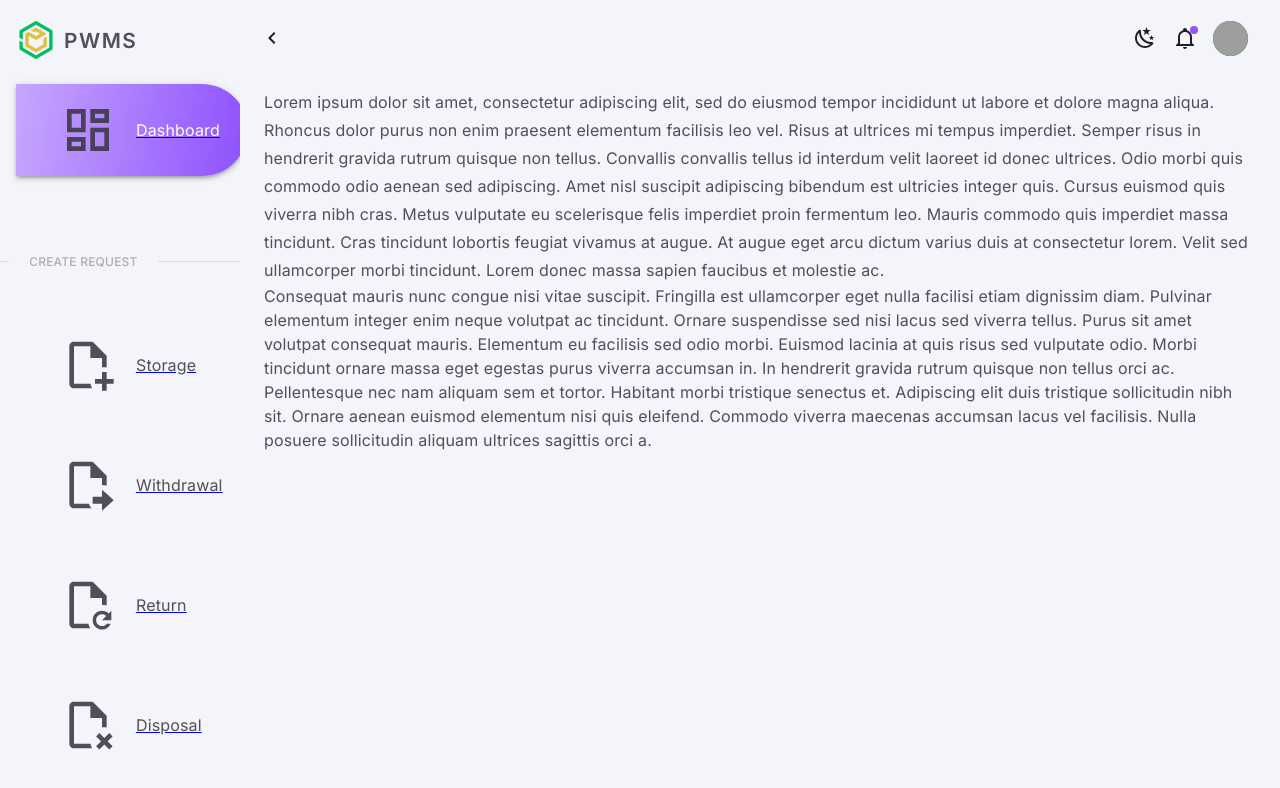
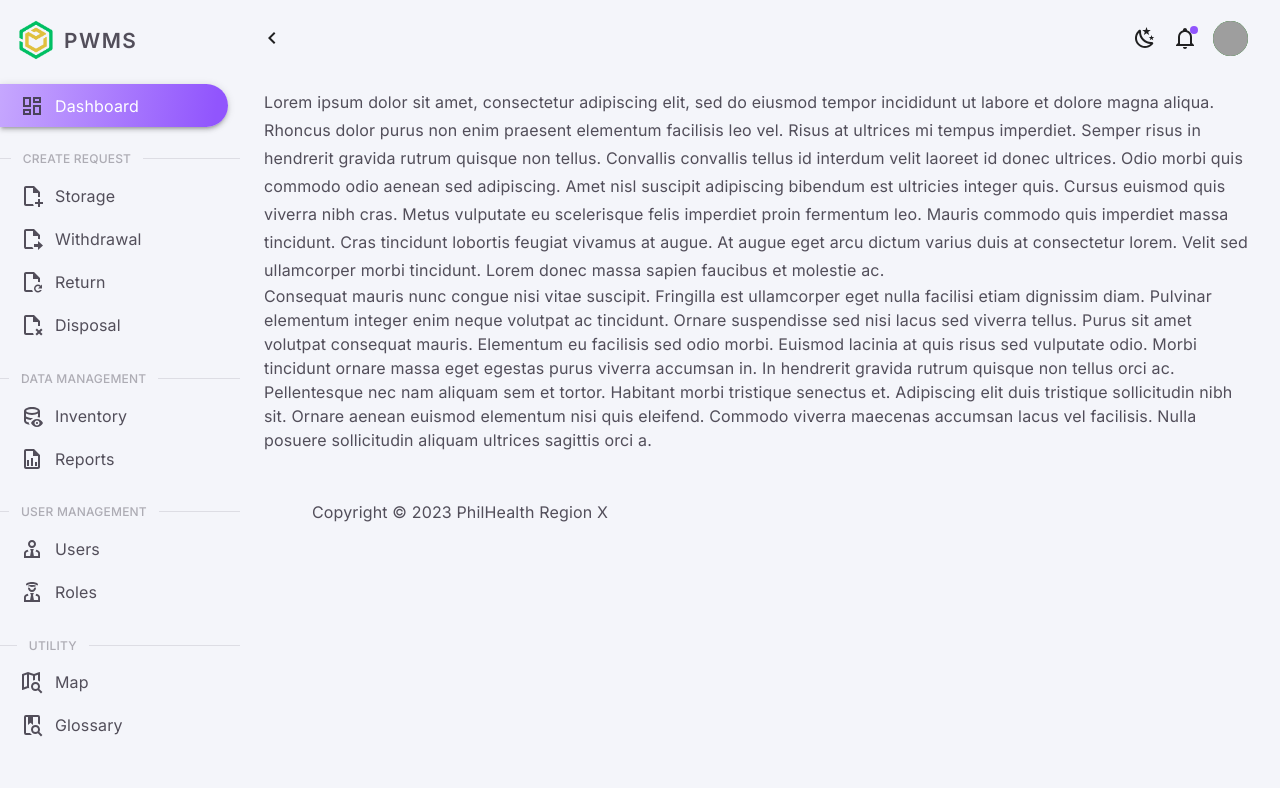
Before and after one commit to charlesCaballero/admin-template, a Next.js app: page / in a window 1280 px wide. Shown: the top 788 px of the page. Built offline with nearby package versions, Linux system fonts and the light colour scheme; grey boxes are pictures that could not be loaded.

Commit message:
Working on main content and wrapper

```diff
--- a/package.json
+++ b/package.json
@@ -1,6 +1,6 @@
 {
   "name": "admin-template",
-  "version": "0.1.27",
+  "version": "0.1.28",
   "private": true,
   "scripts": {
     "dev": "next dev",
--- a/src/_components/custom/AppBarContainer.ts
+++ b/src/_components/custom/AppBarContainer.ts
@@ -10,7 +10,7 @@ export const AppBarContainer = styled(MuiAppBar, {
   shouldForwardProp: (prop) => prop !== "open",
 })<AppBarProps>(({ theme, open }) => ({
   zIndex: theme.zIndex.drawer + 1,
-  width: `calc( 100% - ${theme.spacing(8)} )`,
+  width: `calc( 100% - ${theme.spacing(10)} )`,
   boxShadow: "none",
   border: 0,
   transition: theme.transitions.create(["width", "margin"], {
--- a/src/_components/interface/AppDrawer.tsx
+++ b/src/_components/interface/AppDrawer.tsx
@@ -24,10 +24,7 @@ const closedMixin = (theme: Theme): CSSObject => ({
     duration: theme.transitions.duration.leavingScreen,
   }),
   overflowX: "hidden",
-  width: `calc(${theme.spacing(7)} + 1px)`,
-  [theme.breakpoints.up("sm")]: {
-    width: `calc(${theme.spacing(8)} + 1px)`,
-  },
+  width: `calc(${theme.spacing(10)} + 1px)`,
 });
 
 const Drawer = styled(MuiDrawer, {
@@ -37,6 +34,12 @@ const Drawer = styled(MuiDrawer, {
   flexShrink: 0,
   whiteSpace: "nowrap",
   boxSizing: "border-box",
+  "& .MuiDrawer-paper": {
+    overflowY: "hidden",
+  },
+  "& .MuiDrawer-paper:hover": {
+    overflowY: "auto",
+  },
   ...(open && {
     ...openedMixin(theme),
     "& .MuiDrawer-paper": openedMixin(theme),
@@ -61,8 +64,8 @@ export default function AppDrawer(props: AppDrawerProps) {
         },
       }}
     >
-      <NavHeader />
-      <Navigation navItems={navItems} />
+      <NavHeader open={open} />
+      <Navigation navItems={navItems} navMinimized={!open} />
     </Drawer>
   );
 }
--- /dev/null
+++ b/src/_components/interface/Footer.tsx
@@ -0,0 +1,47 @@
+// ** MUI Imports
+import Box from "@mui/material/Box";
+import { useTheme } from "@mui/material/styles";
+import { Typography } from "@mui/material";
+
+export default function Footer() {
+  // ** Hook
+  const theme = useTheme();
+
+  return (
+    <Box
+      component="footer"
+      className="layout-footer"
+      sx={{
+        zIndex: 10,
+        display: "flex",
+        alignItems: "center",
+        justifyContent: "center",
+        width: "100%",
+      }}
+    >
+      <Box
+        className="footer-content-container"
+        sx={{
+          width: "100%",
+          borderTopLeftRadius: 14,
+          borderTopRightRadius: 14,
+          padding: theme.spacing(4, 6),
+          ...{ "@media (min-width:1440px)": { maxWidth: 1440 } },
+        }}
+      >
+        <Box
+          sx={{
+            display: "flex",
+            flexWrap: "wrap",
+            alignItems: "center",
+            justifyContent: "space-between",
+          }}
+        >
+          <Typography sx={{ mr: 2 }}>
+            {`Copyright © ${new Date().getFullYear()} PhilHealth Region X`}
+          </Typography>
+        </Box>
+      </Box>
+    </Box>
+  );
+}
--- a/src/_components/interface/Header.tsx
+++ b/src/_components/interface/Header.tsx
@@ -16,8 +16,13 @@ const MenuHeaderWrapper = styled(Box)<BoxProps>(({ theme }) => ({
   alignItems: "center",
   justifyContent: "space-between",
   paddingRight: theme.spacing(4.5),
+  marginBottom: theme.spacing(2.5),
   transition: "padding .25s ease-in-out",
   minHeight: theme.mixins.toolbar.minHeight,
+  position: "sticky",
+  top: 0,
+  zIndex: 1,
+  backgroundColor: theme.palette.background.default,
 }));
 
 const HeaderTitle = styled(Typography)<TypographyProps>(({ theme }) => ({
@@ -36,9 +41,13 @@ const StyledLink = styled("div")({
   textDecoration: "none",
 });
 
-export default function NavHeader() {
+interface NavHeaderProps {
+  open: boolean;
+}
+
+export default function NavHeader(props: NavHeaderProps) {
   // ** Props
-
+  const { open } = props;
   // ** Hooks
   const theme = useTheme();
 
@@ -50,7 +59,10 @@ export default function NavHeader() {
       <Link href="/" passHref style={{ textDecoration: "none" }}>
         <StyledLink>
           <Image src="/images/logo3.png" width={40} height={40} alt="logo" />
-          <HeaderTitle variant="h6" sx={{ ml: 1, flexGrow: 1 }}>
+          <HeaderTitle
+            variant="h6"
+            sx={{ ml: 1, flexGrow: 1, display: open ? "block" : "none" }}
+          >
             {themeConfig.templateName}
           </HeaderTitle>
         </StyledLink>
--- /dev/null
+++ b/src/_components/interface/MainContent.tsx
@@ -0,0 +1,57 @@
+import { Box, Typography } from "@mui/material";
+import { ReactNode } from "react";
+import { DrawerHeader } from "../custom/DrawerHeader";
+import Footer from "./Footer";
+
+interface ContentProps {
+  children: ReactNode;
+}
+
+export default function MainContent(props: ContentProps) {
+  const { children } = props;
+
+  return (
+    <Box
+      component={"main"}
+      display={"flex"}
+      flexDirection={"column"}
+      p={3}
+      flexGrow={1}
+    >
+      <DrawerHeader />
+      <Box flexGrow={1} width={"100%"} justifyContent={"space-between"}>
+        <Typography variant="subtitle1">
+          Lorem ipsum dolor sit amet, consectetur adipiscing elit, sed do
+          eiusmod tempor incididunt ut labore et dolore magna aliqua. Rhoncus
+          dolor purus non enim praesent elementum facilisis leo vel. Risus at
+          ultrices mi tempus imperdiet. Semper risus in hendrerit gravida rutrum
+          quisque non tellus. Convallis convallis tellus id interdum velit
+          laoreet id donec ultrices. Odio morbi quis commodo odio aenean sed
+          adipiscing. Amet nisl suscipit adipiscing bibendum est ultricies
+          integer quis. Cursus euismod quis viverra nibh cras. Metus vulputate
+          eu scelerisque felis imperdiet proin fermentum leo. Mauris commodo
+          quis imperdiet massa tincidunt. Cras tincidunt lobortis feugiat
+          vivamus at augue. At augue eget arcu dictum varius duis at consectetur
+          lorem. Velit sed ullamcorper morbi tincidunt. Lorem donec massa sapien
+          faucibus et molestie ac.
+        </Typography>
+        <Typography paragraph>
+          Consequat mauris nunc congue nisi vitae suscipit. Fringilla est
+          ullamcorper eget nulla facilisi etiam dignissim diam. Pulvinar
+          elementum integer enim neque volutpat ac tincidunt. Ornare suspendisse
+          sed nisi lacus sed viverra tellus. Purus sit amet volutpat consequat
+          mauris. Elementum eu facilisis sed odio morbi. Euismod lacinia at quis
+          risus sed vulputate odio. Morbi tincidunt ornare massa eget egestas
+          purus viverra accumsan in. In hendrerit gravida rutrum quisque non
+          tellus orci ac. Pellentesque nec nam aliquam sem et tortor. Habitant
+          morbi tristique senectus et. Adipiscing elit duis tristique
+          sollicitudin nibh sit. Ornare aenean euismod elementum nisi quis
+          eleifend. Commodo viverra maecenas accumsan lacus vel facilisis. Nulla
+          posuere sollicitudin aliquam ultrices sagittis orci a.
+        </Typography>
+        {children}
+      </Box>
+      <Footer />
+    </Box>
+  );
+}
--- a/src/_components/interface/Navigation/NavLink.tsx
+++ b/src/_components/interface/Navigation/NavLink.tsx
@@ -1,8 +1,8 @@
 // ** React Imports
-import { ElementType, ReactNode } from "react";
+import { ElementType } from "react";
 
 // ** Next Imports
-import Link from "next/link";
+import Link, { LinkProps } from "next/link";
 import { usePathname } from "next/navigation";
 
 // ** MUI Imports
@@ -11,35 +11,37 @@ import ListItem from "@mui/material/ListItem";
 import { styled } from "@mui/material/styles";
 import Typography from "@mui/material/Typography";
 import Box, { BoxProps } from "@mui/material/Box";
+import Icon from "@mdi/react";
+import { useTheme } from "@mui/material/styles";
 import ListItemIcon from "@mui/material/ListItemIcon";
-import ListItemButton, {
-  ListItemButtonProps,
-} from "@mui/material/ListItemButton";
+import ListItemButton from "@mui/material/ListItemButton";
+import Tooltip, { TooltipProps, tooltipClasses } from "@mui/material/Tooltip";
 
 // ** Configs Import
 import themeConfig from "@/_config/themeConfig";
 
 // ** Types
 import { NavLinkType } from "@/_config/types";
-import Icon from "@mdi/react";
 // ** Custom Components Imports
 
 // ** Utils
 
 interface Props {
   item: NavLinkType;
-  navVisible?: boolean;
+  navMinimized?: boolean;
   //   toggleNavVisibility: () => void;
 }
 
 // ** Styled Components
-const MenuNavLink = styled(ListItemButton)<
-  ListItemButtonProps & {
+const MenuNavLink = styled(Link)<
+  LinkProps & {
     component?: ElementType;
     target?: "_blank" | undefined;
   }
 >(({ theme }) => ({
   width: "100%",
+  display: "flex",
+  textDecoration: "none",
   borderTopRightRadius: 100,
   borderBottomRightRadius: 100,
   color: theme.palette.text.primary,
@@ -63,8 +65,26 @@ const MenuItemTextMetaWrapper = styled(Box)<BoxProps>({
   ...(themeConfig.menuTextTruncate && { overflow: "hidden" }),
 });
 
-const NavLink = ({ item, navVisible }: Props) => {
+const NavTooltip = styled(({ className, ...props }: TooltipProps) => (
+  <Tooltip {...props} arrow classes={{ popper: className }} />
+))(({ theme }) => ({
+  [`& .${tooltipClasses.arrow}`]: {
+    color: theme.palette.primary.light,
+  },
+  [`& .${tooltipClasses.tooltip}`]: {
+    backgroundColor: theme.palette.primary.light,
+    fontSize: 12,
+    paddingLeft: theme.spacing(2),
+    paddingRight: theme.spacing(2),
+    paddingTop: theme.spacing(1),
+    paddingBottom: theme.spacing(1),
+    boxShadow: theme.shadows,
+  },
+}));
+
+const NavLink = ({ item, navMinimized }: Props) => {
   // ** Hooks
+  const theme = useTheme();
 
   const IconTag: string = item.icon!;
 
@@ -80,25 +100,39 @@ const NavLink = ({ item, navVisible }: Props) => {
     <ListItem
       disablePadding
       className="nav-link"
-      sx={{ mt: 1.5, px: "0 !important" }}
+      sx={{ px: "0 !important", zIndex: 0 }}
     >
-      <ListItemButton disabled={item.disabled || false}>
-        <Link passHref href={item.path === undefined ? "/" : `${item.path}`}>
+      <NavTooltip
+        title={item.title}
+        placement="right"
+        arrow
+        sx={{ display: navMinimized ? "block" : "none" }}
+      >
+        <ListItemButton
+          disabled={item.disabled || false}
+          sx={{
+            p: 0,
+            mr: 1.5,
+            borderTopRightRadius: 100,
+            borderBottomRightRadius: 100,
+          }}
+        >
           <MenuNavLink
-            component={"a"}
+            href={item.path === undefined ? "/" : `${item.path}`}
+            {...(item.openInNewTab ? { target: "_blank" } : null)}
             className={isNavLinkActive() ? "active" : ""}
-            {...(item.openInNewTab ? { target: "_blank" } : null)}
             onClick={(e) => {
               if (item.path === undefined) {
                 e.preventDefault();
                 e.stopPropagation();
               }
-              if (navVisible) {
+              if (navMinimized) {
                 // toggleNavVisibility();
               }
             }}
             sx={{
-              pl: 5.5,
+              pl: 2.5,
+              py: 1.2,
               ...(item.disabled
                 ? { pointerEvents: "none" }
                 : { cursor: "pointer" }),
@@ -106,15 +140,21 @@ const NavLink = ({ item, navVisible }: Props) => {
           >
             <ListItemIcon
               sx={{
-                mr: 2.5,
                 color: "text.primary",
                 transition: "margin .25s ease-in-out",
+                minWidth: 35,
               }}
             >
-              <Icon path={IconTag} />
+              <Icon
+                path={IconTag}
+                size={1}
+                color={theme.palette.text.primary}
+              />
             </ListItemIcon>
 
-            <MenuItemTextMetaWrapper>
+            <MenuItemTextMetaWrapper
+              sx={{ display: navMinimized ? "none" : "block" }}
+            >
               <Typography
                 {...(themeConfig.menuTextTruncate && { noWrap: true })}
               >
@@ -137,8 +177,8 @@ const NavLink = ({ item, navVisible }: Props) => {
               ) : null}
             </MenuItemTextMetaWrapper>
           </MenuNavLink>
-        </Link>
-      </ListItemButton>
+        </ListItemButton>
+      </NavTooltip>
     </ListItem>
   );
 };
--- a/src/_components/interface/Navigation/NavSectionTitle.tsx
+++ b/src/_components/interface/Navigation/NavSectionTitle.tsx
@@ -11,6 +11,7 @@ import { NavSectionTitleType } from "@/_config/types";
 
 interface Props {
   item: NavSectionTitleType;
+  navMinimized: boolean;
 }
 
 // ** Styled Components
@@ -20,8 +21,8 @@ const ListSubheader = styled((props: ListSubheaderProps) => (
   lineHeight: 1,
   display: "flex",
   position: "relative",
-  marginTop: theme.spacing(7),
-  marginBottom: theme.spacing(2),
+  marginTop: theme.spacing(3),
+  marginBottom: theme.spacing(1),
   backgroundColor: "transparent",
   transition: "padding-left .25s ease-in-out",
 }));
@@ -39,7 +40,7 @@ const TypographyHeaderText = styled(Typography)<TypographyProps>(
 
 const NavSectionTitle = (props: Props) => {
   // ** Props
-  const { item } = props;
+  const { item, navMinimized } = props;
 
   // ** Hook
   const theme = useTheme();
@@ -49,13 +50,20 @@ const NavSectionTitle = (props: Props) => {
       className="nav-section-title"
       sx={{
         px: 0,
-        py: 1.75,
         color: theme.palette.text.disabled,
+        zIndex: 0,
         "& .MuiDivider-root:before, & .MuiDivider-root:after, & hr": {
           borderColor: `rgba(${theme.palette.customColors.main}, 0.12)`,
         },
       }}
     >
+      {navMinimized ? (
+        <Divider
+          sx={{
+            width: "100%",
+          }}
+        />
+      ) : (
         <Divider
           textAlign="left"
           sx={{
@@ -65,14 +73,17 @@ const NavSectionTitle = (props: Props) => {
             textTransform: "uppercase",
             "&:before, &:after": { top: 7, transform: "none" },
             "& .MuiDivider-wrapper": {
-            px: 2.5,
+              px: 1.5,
               fontSize: "0.75rem",
               letterSpacing: "0.21px",
             },
           }}
         >
-        <TypographyHeaderText noWrap>{item.sectionTitle}</TypographyHeaderText>
+          <TypographyHeaderText noWrap>
+            {item.sectionTitle}
+          </TypographyHeaderText>
         </Divider>
+      )}
     </ListSubheader>
   );
 };
--- a/src/_components/interface/Navigation/navItems.ts
+++ b/src/_components/interface/Navigation/navItems.ts
@@ -29,25 +29,21 @@ const navigation: NavItemsType = [
     title: "Storage",
     icon: mdiFilePlusOutline,
     path: "/create-request/storage",
-    openInNewTab: true,
   },
   {
     title: "Withdrawal",
     icon: mdiFileMoveOutline,
     path: "/create-request/withdrawal",
-    openInNewTab: true,
   },
   {
     title: "Return",
     icon: mdiFileRefreshOutline,
     path: "/create-request/return",
-    openInNewTab: true,
   },
   {
     title: "Disposal",
     icon: mdiFileRemoveOutline,
     path: "/create-request/disposal",
-    openInNewTab: true,
   },
   {
     sectionTitle: "Data Management",
@@ -55,11 +51,11 @@ const navigation: NavItemsType = [
   {
     title: "Inventory",
     icon: mdiDatabaseEyeOutline,
-    path: "/typography",
+    path: "/inventory",
   },
   {
     title: "Reports",
-    path: "/icons",
+    path: "/reports",
     icon: mdiFileChartOutline,
   },
   {
@@ -68,25 +64,25 @@ const navigation: NavItemsType = [
   {
     title: "Users",
     icon: mdiAccountTieOutline,
-    path: "/cards",
+    path: "/users",
   },
   {
     title: "Roles",
     icon: mdiAccountTieHatOutline,
-    path: "/tables",
+    path: "/roles",
   },
   {
-    sectionTitle: "Utilities",
+    sectionTitle: "Utility",
   },
   {
     icon: mdiMapSearchOutline,
     title: "Map",
-    path: "/form-layouts",
+    path: "/utility/map",
   },
   {
     icon: mdiBookSearchOutline,
     title: "Glossary",
-    path: "/form-layouts",
+    path: "/utility/glossary",
   },
 ];
 
--- a/src/_components/layout/AppLayout.tsx
+++ b/src/_components/layout/AppLayout.tsx
@@ -2,12 +2,16 @@
 import * as React from "react";
 import Box from "@mui/material/Box";
 import CssBaseline from "@mui/material/CssBaseline";
-import Typography from "@mui/material/Typography";
 import AppBar from "@/_components/interface/AppBar";
-import { DrawerHeader } from "@/_components/custom/DrawerHeader";
 import AppDrawer from "@/_components/interface/AppDrawer";
+import MainContent from "../interface/MainContent";
 
-export default function AppLayout() {
+interface AppLayoutProps {
+  children: React.ReactNode;
+}
+
+export default function AppLayout(props: AppLayoutProps) {
+  const { children } = props;
   const [open, setOpen] = React.useState(true);
 
   const toogleDrawer = () => {
@@ -19,38 +23,7 @@ export default function AppLayout() {
       <CssBaseline />
       <AppBar open={open} toogleDrawer={toogleDrawer} />
       <AppDrawer open={open} />
-      <Box component="main" sx={{ flexGrow: 1, p: 3 }}>
-        <DrawerHeader />
-        <Typography variant="subtitle1">
-          Lorem ipsum dolor sit amet, consectetur adipiscing elit, sed do
-          eiusmod tempor incididunt ut labore et dolore magna aliqua. Rhoncus
-          dolor purus non enim praesent elementum facilisis leo vel. Risus at
-          ultrices mi tempus imperdiet. Semper risus in hendrerit gravida rutrum
-          quisque non tellus. Convallis convallis tellus id interdum velit
-          laoreet id donec ultrices. Odio morbi quis commodo odio aenean sed
-          adipiscing. Amet nisl suscipit adipiscing bibendum est ultricies
-          integer quis. Cursus euismod quis viverra nibh cras. Metus vulputate
-          eu scelerisque felis imperdiet proin fermentum leo. Mauris commodo
-          quis imperdiet massa tincidunt. Cras tincidunt lobortis feugiat
-          vivamus at augue. At augue eget arcu dictum varius duis at consectetur
-          lorem. Velit sed ullamcorper morbi tincidunt. Lorem donec massa sapien
-          faucibus et molestie ac.
-        </Typography>
-        <Typography paragraph>
-          Consequat mauris nunc congue nisi vitae suscipit. Fringilla est
-          ullamcorper eget nulla facilisi etiam dignissim diam. Pulvinar
-          elementum integer enim neque volutpat ac tincidunt. Ornare suspendisse
-          sed nisi lacus sed viverra tellus. Purus sit amet volutpat consequat
-          mauris. Elementum eu facilisis sed odio morbi. Euismod lacinia at quis
-          risus sed vulputate odio. Morbi tincidunt ornare massa eget egestas
-          purus viverra accumsan in. In hendrerit gravida rutrum quisque non
-          tellus orci ac. Pellentesque nec nam aliquam sem et tortor. Habitant
-          morbi tristique senectus et. Adipiscing elit duis tristique
-          sollicitudin nibh sit. Ornare aenean euismod elementum nisi quis
-          eleifend. Commodo viverra maecenas accumsan lacus vel facilisis. Nulla
-          posuere sollicitudin aliquam ultrices sagittis orci a.
-        </Typography>
-      </Box>
+      <MainContent>{children}</MainContent>
     </Box>
   );
 }
--- a/src/_theme/customPalette.ts
+++ b/src/_theme/customPalette.ts
@@ -1,5 +1,31 @@
 // ** Type Imports
 import { PaletteMode } from "@mui/material";
+
+declare module "@mui/material/styles" {
+  interface Palette {
+    customColors: {
+      main: string;
+      primaryGradient: string | (() => string);
+      tableHeaderBg: string;
+    };
+  }
+
+  // allow configuration using `createTheme`
+  interface PaletteOptions {
+    customColors?: {
+      main: string;
+      primaryGradient: string | (() => string);
+      tableHeaderBg: string;
+    };
+  }
+}
+
+// @babel-ignore-comment-in-output Update the Button's color prop options
+declare module "@mui/material/Button" {
+  interface ButtonPropsColorOverrides {
+    customColors: true;
+  }
+}
 
 export type ThemeColor =
   | "primary"
```
Also changed, not shown: src/_components/interface/Navigation/index.tsx (+10 -3 lines), 1 other file (tests, documents, lock files or other folders). Lines whose indentation alone changed are shown as unchanged.
